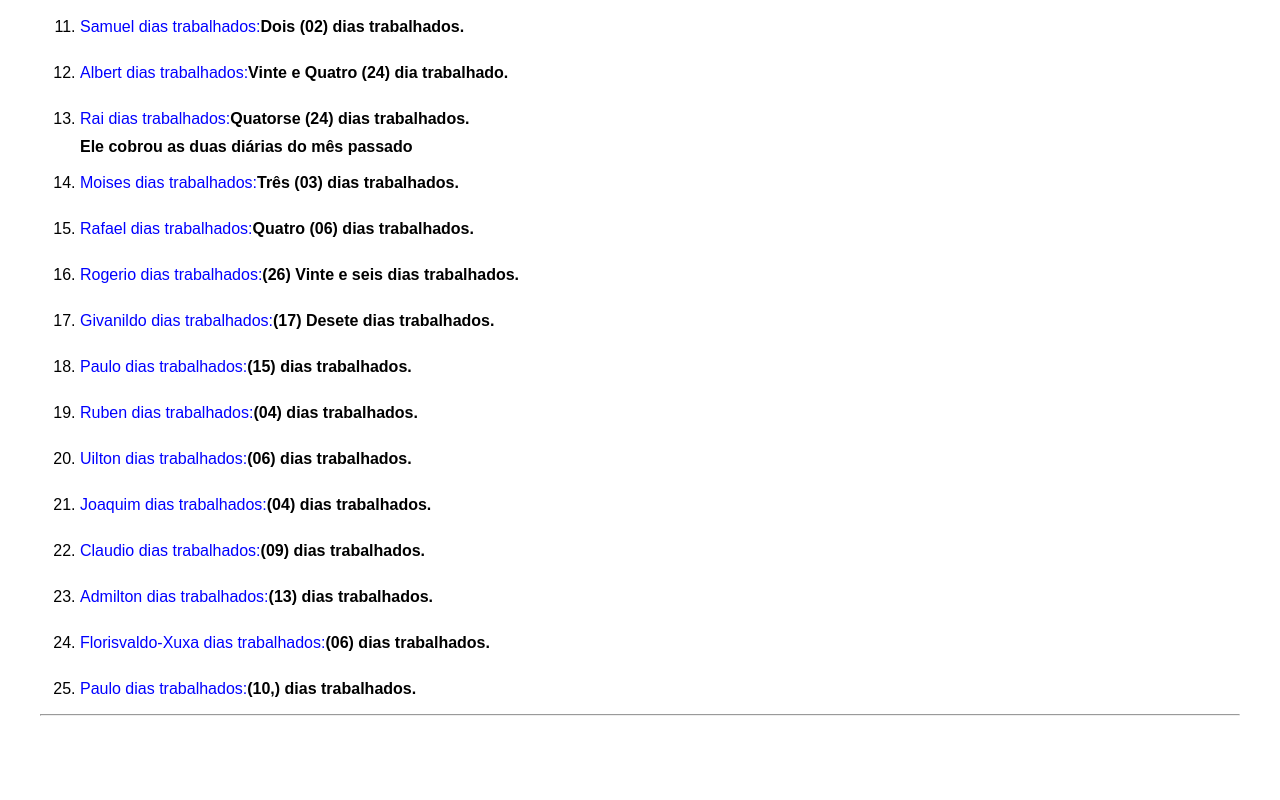
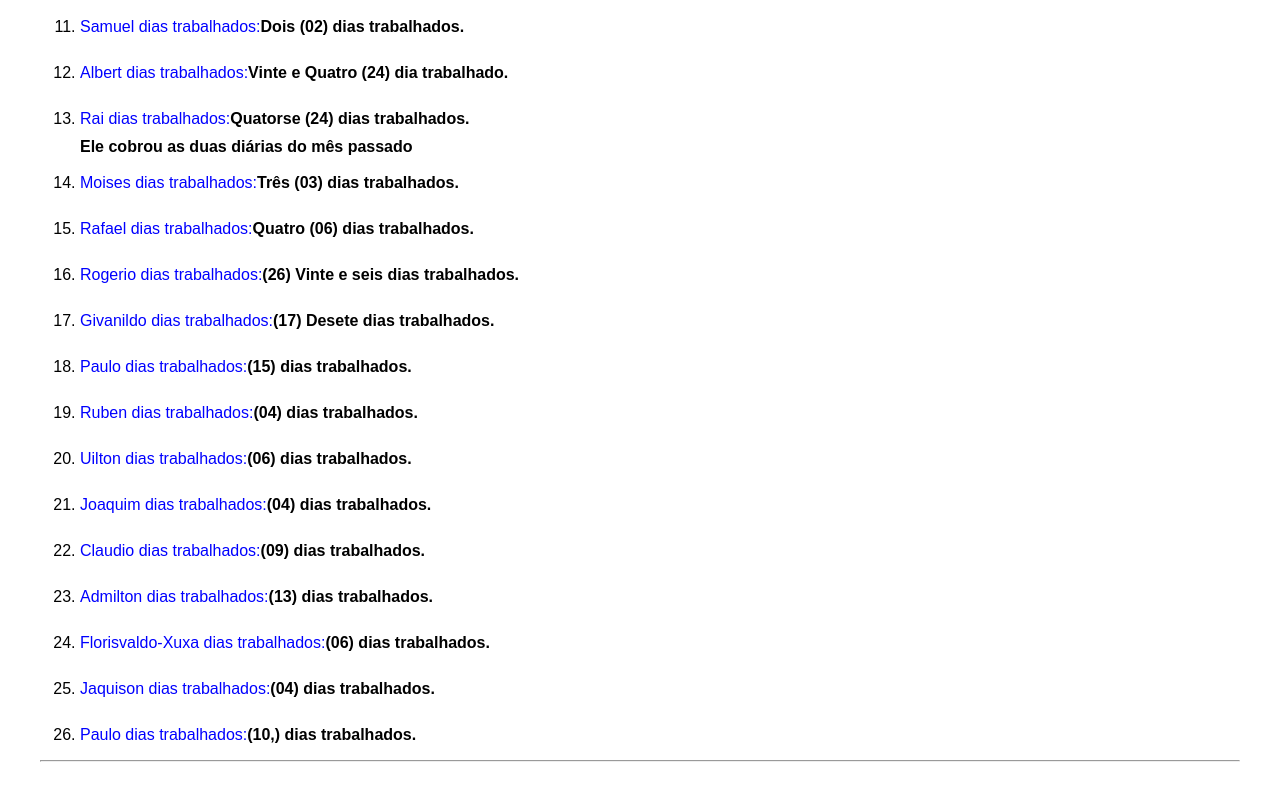
Before and after one commit to MarcosDev-Softwere/FolhaDePontoCS, a plain HTML site: page index.html in a window 1280 px wide. Shown: the part 693-1493 px from the top of the page. Before the commit the page ends 1457 px from the top, so only its background shows below. Drawn offline with Linux system fonts and the light colour scheme.

Commit message:
Add mais um colaborador

```diff
--- a/index.html
+++ b/index.html
@@ -77,6 +77,8 @@
         <br>
         <li class="item"><span class="urgent">Florisvaldo-Xuxa dias trabalhados:</span><b>(06) dias trabalhados.</b></li>
         <br>
+        <li class="item"><span class="urgent">Jaquison dias trabalhados:</span><b>(04) dias trabalhados.</b></li>
+        <br>
         <li class="item"><span class="urgent">Paulo dias trabalhados:</span><b>(10,) dias trabalhados.</b></li>
     </ol>
 
```
